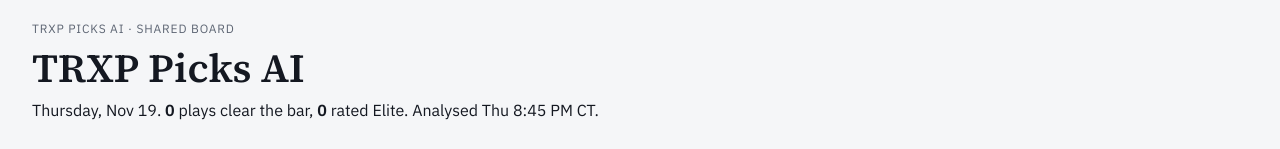
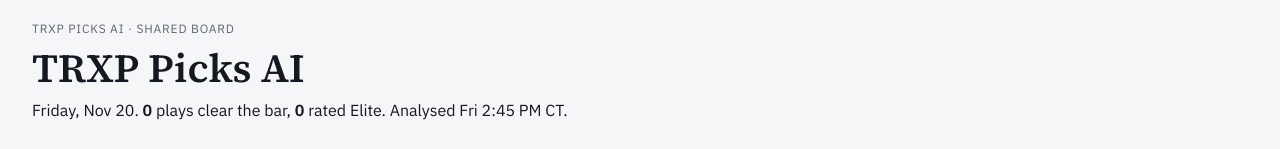
Before and after one commit to TayMotion/trxp-picks, a plain HTML site: page index.html in a window 1280 px wide. Shown: the top 149 px of the page. Drawn offline with Linux system fonts and the light colour scheme.

Commit message:
Update board for Fri Nov 20

```diff
--- a/index.html
+++ b/index.html
@@ -208,7 +208,7 @@
   </footer>
 </div>
 
-<script type="application/json" id="trxp-data">{"summary":[{"date":"2026-11-19","analysed_at":"2026-11-20T02:45:05+00:00","props_on_board":0,"props_checked":0,"plays":0,"elite":0,"strong":0,"good":0,"lean":0,"passed_after_check":0,"no_model_or_prices":0,"break_even":null,"break_even_entry":"","record_wins":0,"record_losses":0,"record_pushes":0,"record_days":0,"plays_with_sportsbook_prices":0}],"plays":[],"card":[],"card_entries":[],"games":[],"goblins_demons":[],"pass_reasons":[],"all_props":[],"pick6_plays":[]}</script>
+<script type="application/json" id="trxp-data">{"summary":[{"date":"2026-11-20","analysed_at":"2026-11-20T20:45:03+00:00","props_on_board":0,"props_checked":0,"plays":0,"elite":0,"strong":0,"good":0,"lean":0,"passed_after_check":0,"no_model_or_prices":0,"break_even":null,"break_even_entry":"","record_wins":0,"record_losses":0,"record_pushes":0,"record_days":0,"plays_with_sportsbook_prices":0}],"plays":[],"card":[],"card_entries":[],"games":[],"goblins_demons":[],"pass_reasons":[],"all_props":[],"pick6_plays":[]}</script>
 <script>
 (() => {
   const D = JSON.parse(document.getElementById('trxp-data').textContent);
```
